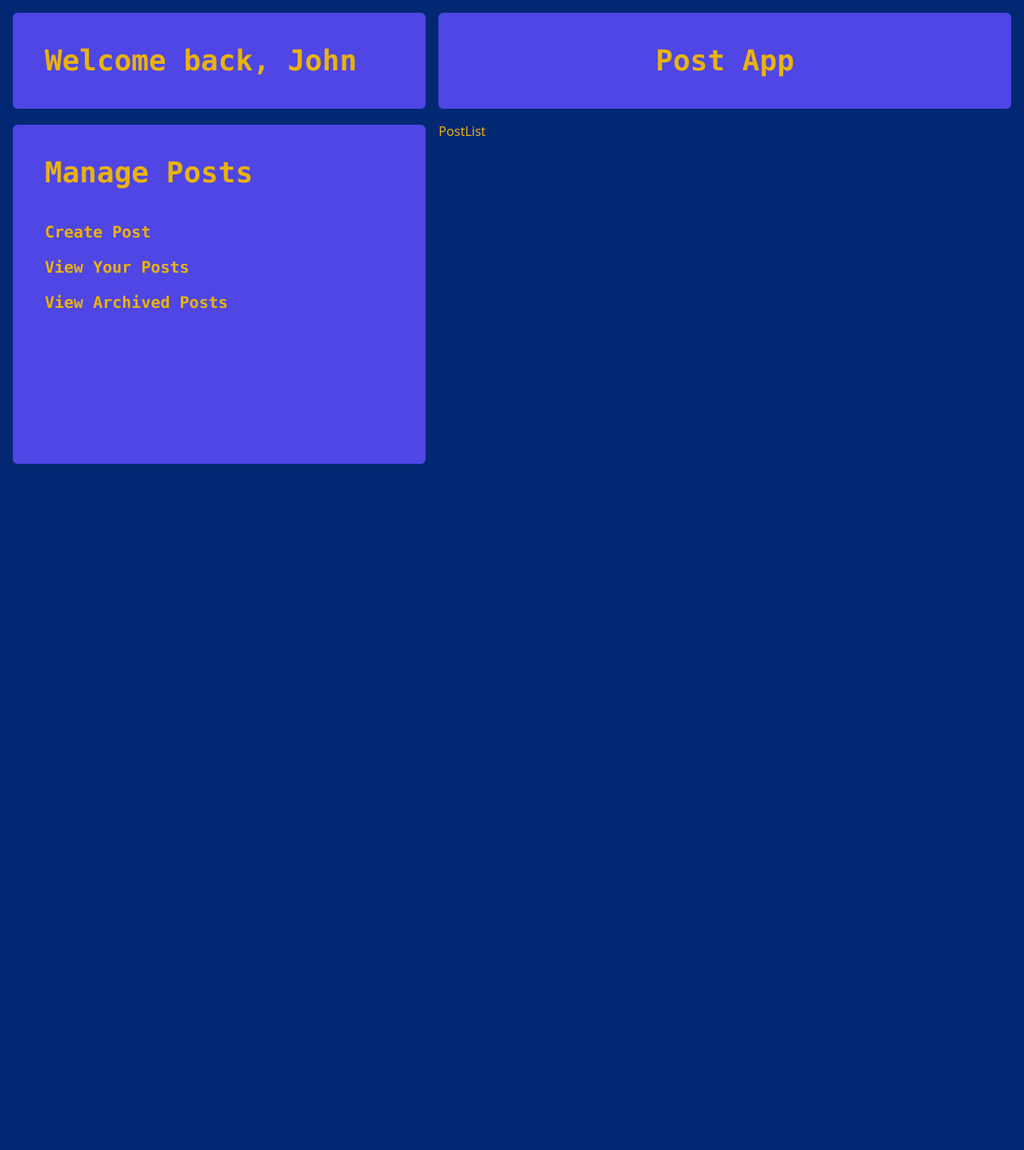
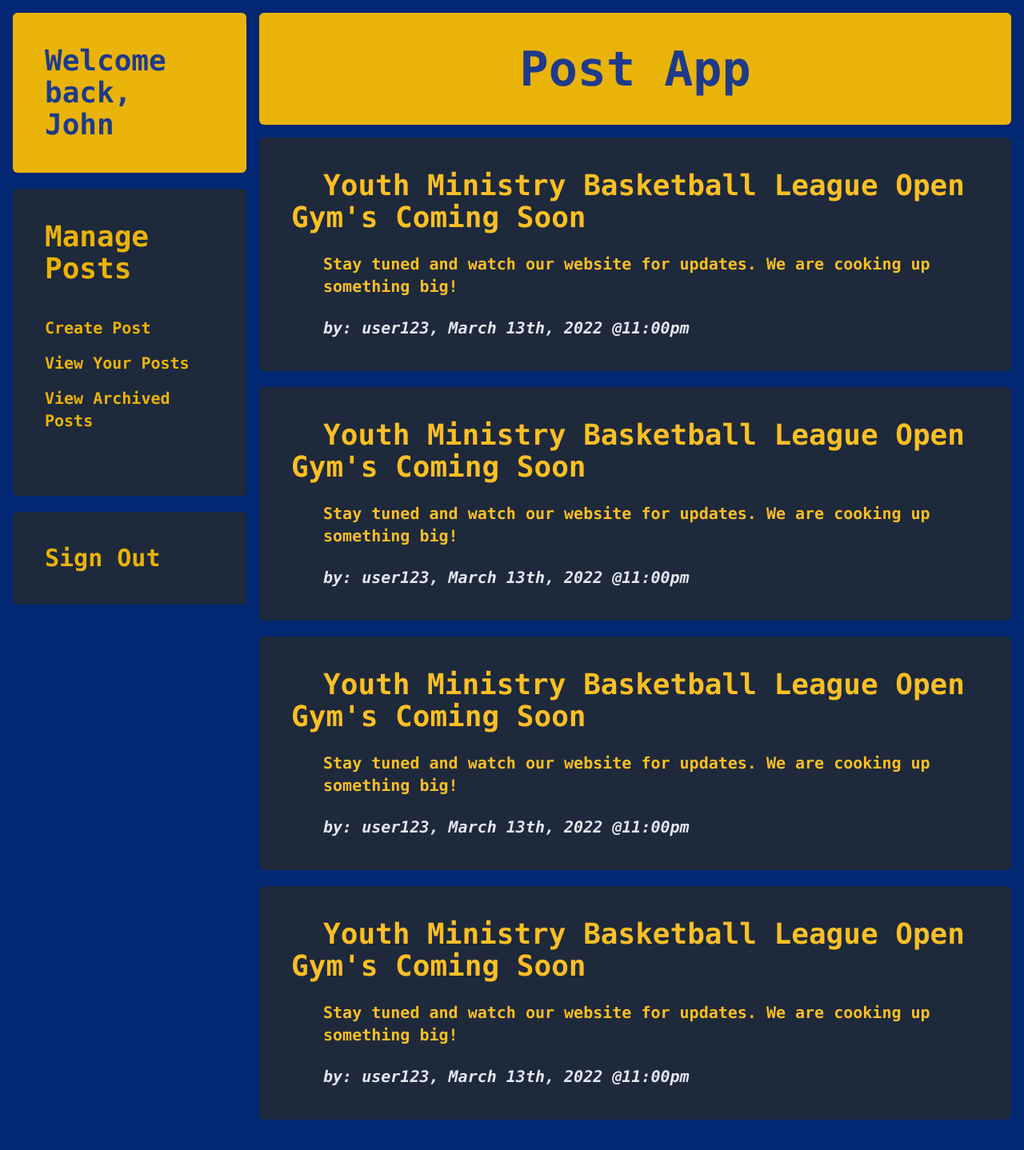
Before and after one commit to gabrielruggie/Post-App, a React (Create React App) app in the folder frontend/: page /dashboard in a window 1280 px wide. Shown: the top 1438 px of the page at 80% size. Before the commit the page ends 800 px from the top, so only its background shows below. Built offline with nearby package versions, Linux system fonts and the light colour scheme.

Commit message:
added design to about us and redesigned dashboard

```diff
--- a/frontend/src/routes/About.jsx
+++ b/frontend/src/routes/About.jsx
@@ -4,30 +4,30 @@ import { Link } from "react-router-dom";
 // If you want to change the background color maybe write a function that will change it in App.css
 export default function About() {
 
-  useEffect(
-        () => {
-            document.querySelector('body').style.backgroundColor = "#F2AB39";
-        }
-    )
+  // useEffect(
+  //       () => {
+  //           document.querySelector('body').style.backgroundColor = "#F2AB39";
+  //       }
+  //   )
 
   return (
     <div className="grid grid-cols-1 gap-3 m-5">
       <div
-      className='text-center font-mono font-bold text-6xl text-rose-400 bg-yellow-400 rounded-md p-7'
+      className='text-center font-mono font-bold text-6xl text-blue-900 bg-yellow-500 rounded-md p-7'
       >
         POST APP
       </div>
 
       <div
-       className='text-center font-mono font-bold text-3xl text-rose-400 bg-yellow-400 rounded-md p-7 space-x-32'
+       className='text-center font-mono font-bold text-3xl text-blue-900 bg-yellow-500 rounded-md p-7 space-x-32'
       >
         <span><Link to="/">Home Page</Link></span>
-        <span><Link to="/">Register Today</Link></span>
-        <span><Link to="/">Login</Link></span>
+        <span><Link to="/register">Register Today</Link></span>
+        <span><Link to="/login">Login</Link></span>
       </div>
 
       <div
-      className='text-center font-mono font-bold p-10 bg-yellow-400 rounded-md text-rose-400 space-y-10'
+      className='text-center font-mono font-bold p-10 bg-yellow-500 rounded-md text-blue-900 space-y-10'
       >
         <span className='text-4xl'>So... What is it?</span>
         <p className='text-left text-xl ml-10 mr-10'>Post App is a user-based social media app that encourages all users to
@@ -38,8 +38,8 @@ export default function About() {
       </div>
 
       <div
-      className='font-mono font-bold p-10 ml-10 mr-10 bg-yellow-700 rounded-md text-amber-300 space-y-6
-      hover:bg-yellow-800'
+      className='font-mono font-bold p-10 ml-10 mr-10 bg-slate-800 rounded-md text-amber-400 space-y-6
+      hover:bg-slate-900'
       >
         <span className='text-4xl ml-10 mr-10'>Youth Ministry Basketball League Open Gym's Coming Soon</span>
         <p className='text-xl ml-10 mr-10'>Stay tuned and watch our website for updates. We are cooking up something big!</p>
@@ -47,20 +47,20 @@ export default function About() {
       </div>
 
       <div
-      className='font-mono font-bold p-10 ml-10 mr-10 bg-yellow-700 rounded-md text-amber-300 space-y-6
-      hover:bg-yellow-800'
+      className='font-mono font-bold p-10 ml-10 mr-10 bg-slate-800 rounded-md text-amber-400 space-y-6
+      hover:bg-slate-900'
       >
         <span className='text-4xl ml-10 mr-10'>How bout that uzi concert!?!</span>
         <div className='text-slate-200 italic ml-10'>by: userEFG, August 26th, 2021 @1:00pm</div>
       </div>
 
       <div
-      className='text-center font-mono font-bold p-10 bg-yellow-400 rounded-md text-rose-400'
+      className='text-center font-mono font-bold p-10 bg-yellow-500 rounded-md text-blue-900'
       >
-        Closing Remarks
+        Newest Updates
       </div>
       <div
-      className='text-center first font-mono font-bold p-10 bg-rose-400 rounded-md text-yellow-300'
+      className='text-center first font-mono font-bold p-10 bg-slate-800 rounded-md text-yellow-300'
       >
         Footer
       </div>
--- a/frontend/src/routes/Dashboard.jsx
+++ b/frontend/src/routes/Dashboard.jsx
@@ -15,36 +15,82 @@ export default function Dashboard() {
     // )
 
   return (
-    <div className='grid grid-rows-3 grid-flow-col gap-4 m-4'>
+    <div className='grid grid-flow-col gap-4 m-4'>
         <div className='row-span-5 space-y-5'>
             <div
-            className='text-yellow-500 font-mono font-bold text-4xl p-10 rounded-md bg-indigo-600
-            hover:bg-indigo-500'
+            className='text-blue-900 font-mono font-bold text-4xl p-10 rounded-md bg-yellow-500'
             >
                 Welcome back, John
             </div>
 
             <div
-            className='text-yellow-500 font-mono font-bold bg-indigo-600 p-10 rounded-md h-full space-y-10
-            hover:bg-indigo-500'
+            className='text-yellow-500 font-mono font-bold bg-slate-800 p-10 rounded-md space-y-10
+            hover:bg-slate-900'
             >
                 <span className='text-4xl'>Manage Posts</span>
-                <ul className='space-y-4 text-xl'>
-                    <li className=''><Link to="/">Create Post</Link></li>
-                    <li><Link to="/">View Your Posts</Link></li>
-                    <li><Link to="/">View Archived Posts</Link></li>
+                <ul
+                className='space-y-4 text-xl pb-10'
+                >
+                    <li className='hover:text-2xl'><Link to="/">Create Post</Link></li>
+                    <li className='hover:text-2xl'><Link to="/">View Your Posts</Link></li>
+                    <li className='hover:text-2xl'><Link to="/">View Archived Posts</Link></li>
                 </ul>
             </div>
+
+            <div
+            className='font-mono text-3xl font-bold p-10 bg-slate-800 rounded-md text-yellow-500
+            hover:bg-slate-900'
+            >
+                <Link to='/'>Sign Out</Link>
+            </div>
+
         </div>
 
         <div
         className='col-span-10 font-mono font-bold p-10
-        bg-indigo-600 rounded-md text-4xl text-center text-yellow-500
-        hover:bg-indigo-500'
+        bg-yellow-500 rounded-md text-6xl text-center text-blue-900'
         >
             Post App
         </div>
-        <div className='row-span-2 text-yellow-500'>PostList</div>
+        <div className='row-span-2 text-yellow-500 col-span-10 space-y-5'>
+            <div
+            className='font-mono font-bold text-xl text-amber-400 bg-slate-800 w-full p-10  rounded-md space-y-6
+            hover:bg-slate-900'
+            >
+                <span className='text-4xl ml-10 mr-10'>Youth Ministry Basketball League Open Gym's Coming Soon</span>
+                <p className='text-xl ml-10 mr-10'>Stay tuned and watch our website for updates.
+                We are cooking up something big!</p>
+                <div className='text-slate-200 italic ml-10'>by: user123, March 13th, 2022 @11:00pm</div>
+            </div>
+            <div
+            className='font-mono font-bold text-xl text-amber-400 bg-slate-800 w-full p-10  rounded-md space-y-6
+            hover:bg-slate-900'
+            >
+                <span className='text-4xl ml-10 mr-10'>Youth Ministry Basketball League Open Gym's Coming Soon</span>
+                <p className='text-xl ml-10 mr-10'>Stay tuned and watch our website for updates.
+                We are cooking up something big!</p>
+                <div className='text-slate-200 italic ml-10'>by: user123, March 13th, 2022 @11:00pm</div>
+            </div>
+            <div
+            className='font-mono font-bold text-xl text-amber-400 bg-slate-800 w-full p-10  rounded-md space-y-6
+            hover:bg-slate-900'
+            >
+                <span className='text-4xl ml-10 mr-10'>Youth Ministry Basketball League Open Gym's Coming Soon</span>
+                <p className='text-xl ml-10 mr-10'>Stay tuned and watch our website for updates.
+                We are cooking up something big!</p>
+                <div className='text-slate-200 italic ml-10'>by: user123, March 13th, 2022 @11:00pm</div>
+            </div>
+            <div
+            className='font-mono font-bold text-xl text-amber-400 bg-slate-800 w-full p-10  rounded-md space-y-6
+            hover:bg-slate-900'
+            >
+                <span className='text-4xl ml-10 mr-10'>Youth Ministry Basketball League Open Gym's Coming Soon</span>
+                <p className='text-xl ml-10 mr-10'>Stay tuned and watch our website for updates.
+                We are cooking up something big!</p>
+                <div className='text-slate-200 italic ml-10'>by: user123, March 13th, 2022 @11:00pm</div>
+            </div>
+        </div>
+
     </div>
   )
 }
```
